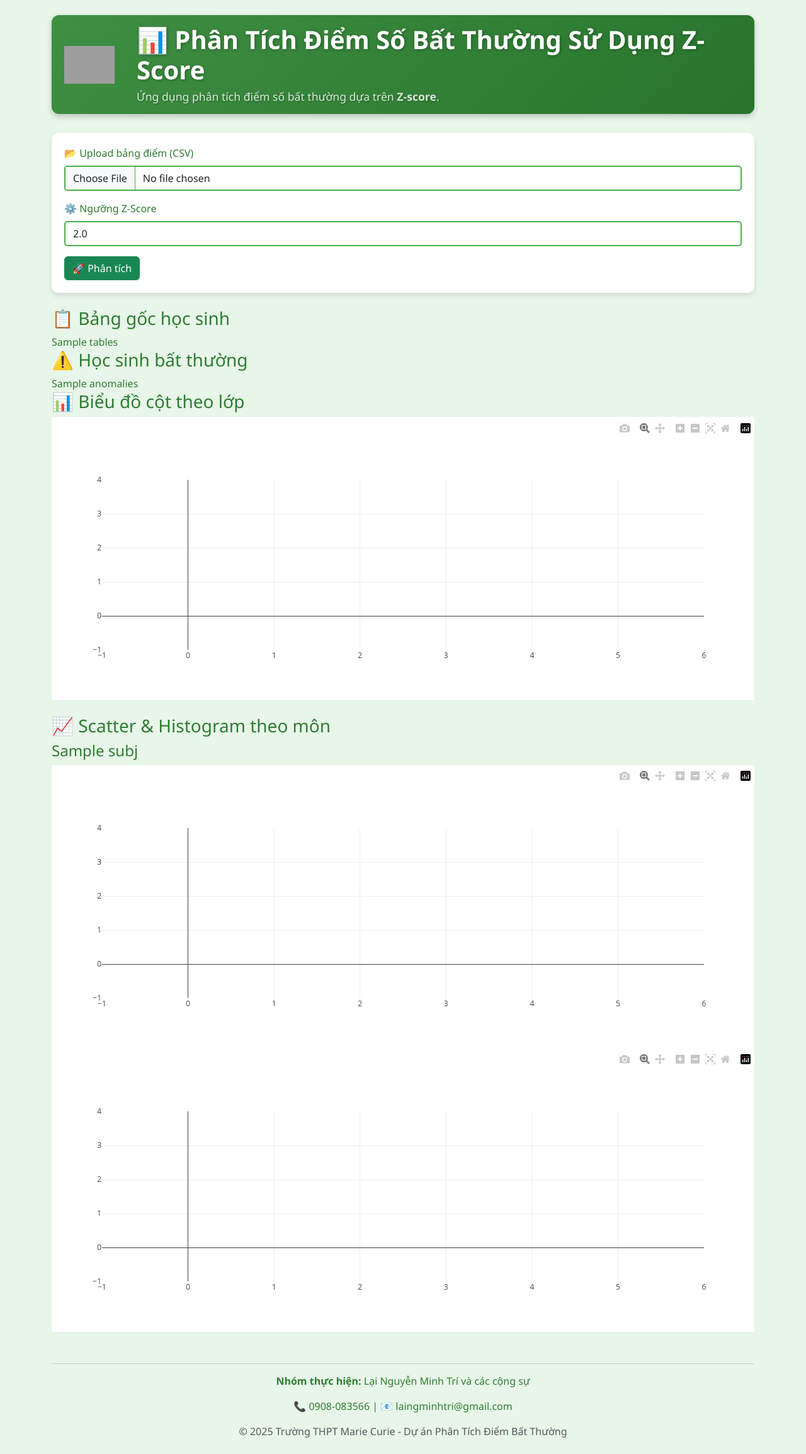
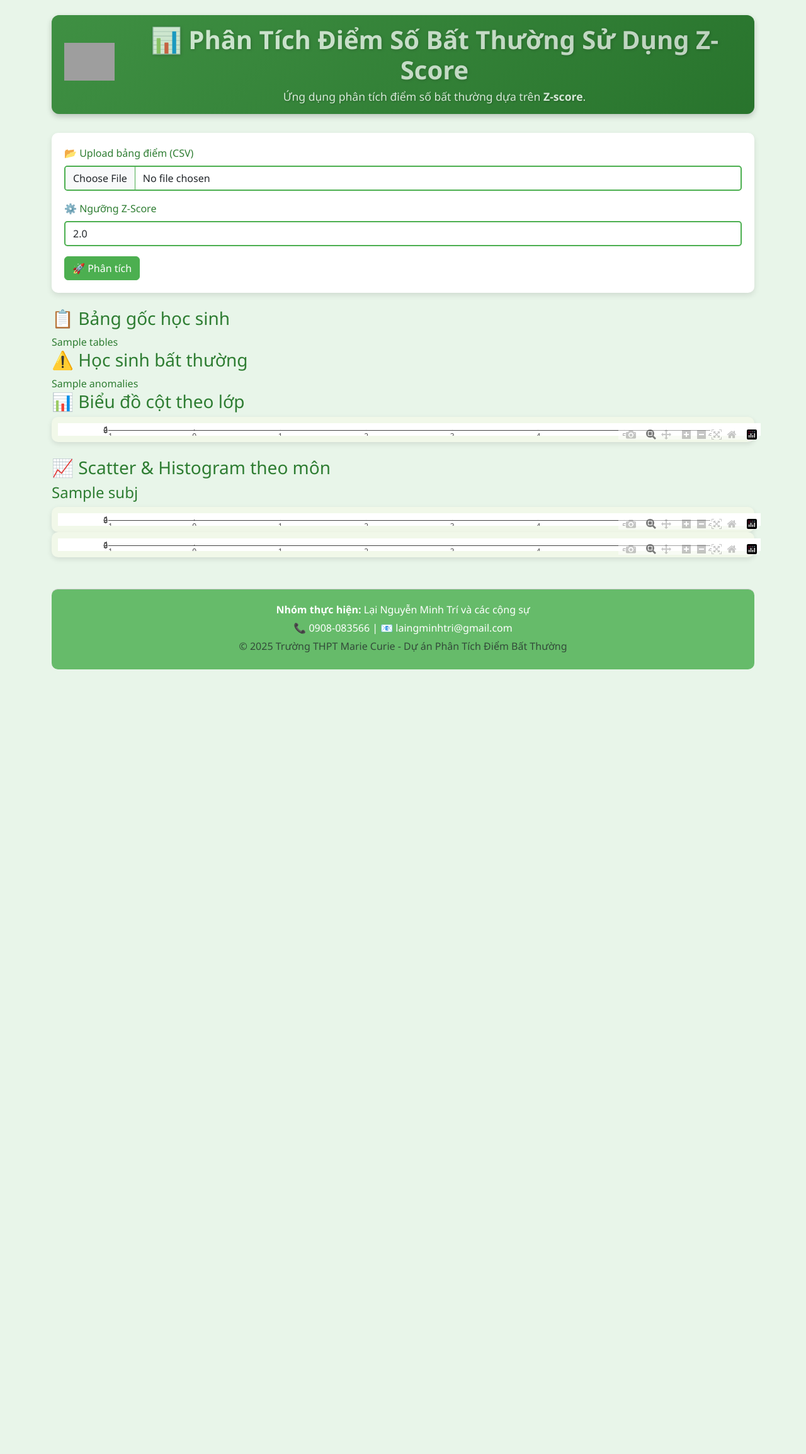
Before and after one commit to minhtriizkooooo-sys/MT-Test_Z-Score, a Flask app: template templates/index.html in a window 1280 px wide. Shown: the whole page at 63% size. After the commit the page ends 1063 px from the top, so only its background shows below. Run offline with Flask 3, Linux system fonts and the light colour scheme; the template is opened without the code that fills it: most values are stand-ins (such as "Sample title", 1, 10 or a date in 2020); some libraries are stand-ins or nearby versions; grey boxes are pictures that could not be loaded.

Commit message:
Update style.css

```diff
--- a/static/style.css
+++ b/static/style.css
@@ -9,20 +9,31 @@ body {
 
 /* ===== Header Banner ===== */
 .header-banner {
-    display: flex;
-    align-items: center;
-    gap: 15px;
+    position: relative;
     background-color: #66bb6a; /* xanh lá banner */
     color: #ffffff;
-    padding: 15px 20px;
+    padding: 20px 15px;
     border-radius: 10px;
     margin-bottom: 20px;
+    text-align: center;
     box-shadow: 0 4px 12px rgba(0,0,0,0.25);
-    position: relative;
     overflow: hidden;
 }
 
-/* Gradient overlay */
+.header-banner h1 {
+    font-size: 2rem;
+    font-weight: 700;
+    text-shadow: 1px 1px 5px rgba(0,0,0,0.3);
+    margin-bottom: 0.5rem;
+}
+
+.header-banner p {
+    font-size: 1rem;
+    color: #e8f5e9;
+    text-shadow: 1px 1px 3px rgba(0,0,0,0.3);
+}
+
+/* Optional background gradient for Castorice theme */
 .header-banner::before {
     content: '';
     position: absolute;
@@ -32,32 +43,12 @@ body {
     border-radius: 10px;
 }
 
-/* Logo */
+/* Make logo above gradient */
 .header-banner img {
     position: relative;
     z-index: 1;
-    max-width: 80px; /* nhỏ hơn trước */
-    height: auto;
-}
-
-/* Title */
-.header-banner h1 {
-    font-size: 2.2rem;
-    font-weight: 700;
-    text-shadow: 1px 1px 5px rgba(0,0,0,0.3);
-    margin: 0;
-    position: relative;
-    z-index: 1;
-}
-
-/* Subtitle / banner description */
-.header-banner p {
-    font-size: 1rem;
-    color: #e8f5e9;
-    text-shadow: 1px 1px 3px rgba(0,0,0,0.3);
-    margin: 0;
-    position: relative;
-    z-index: 1;
+    max-width: 120px;
+    margin-bottom: 10px;
 }
 
 /* ===== Forms ===== */
@@ -69,10 +60,81 @@ form {
 }
 
 /* Inputs */
-input.form-control {
+input.form-control, select.form-control {
     border: 2px solid #4caf50;
     border-radius: 5px;
 }
 
-input.form-control:focus {
-    border-colo
+input.form-control:focus, select.form-control:focus {
+    border-color: #2e7d32;
+    box-shadow: 0 0 5px rgba(46,125,50,0.5);
+}
+
+/* Buttons */
+.btn-success {
+    background-color: #4caf50;
+    border-color: #4caf50;
+    transition: all 0.3s ease;
+}
+
+.btn-success:hover {
+    background-color: #2e7d32;
+    border-color: #2e7d32;
+}
+
+/* Tables */
+table.table {
+    border-radius: 8px;
+    overflow: hidden;
+    box-shadow: 0 3px 8px rgba(0,0,0,0.15);
+}
+
+/* Table headers */
+table.table th {
+    background-color: #4caf50;
+    color: #fff;
+    text-align: center;
+}
+
+/* Table cells */
+table.table td {
+    text-align: center;
+}
+
+/* Anomalies table highlight */
+table.table-bordered td {
+    font-weight: bold;
+}
+
+/* ===== Footer ===== */
+footer {
+    margin-top: 50px;
+    padding: 20px;
+    background-color: #66bb6a !important; /* bắt buộc xanh lá */
+    color: #fff;
+    border-radius: 10px;
+    text-align: center;
+}
+
+footer p {
+    margin: 5px 0;
+}
+
+/* ===== Charts ===== */
+#bar_chart, [id^="scatter_"], [id^="hist_"] {
+    background-color: #f1f8e9;
+    border-radius: 10px;
+    padding: 10px;
+    box-shadow: 0 3px 8px rgba(0,0,0,0.1);
+}
+
+/* Responsive adjustments */
+@media (max-width: 768px) {
+    .header-banner h1 {
+        font-size: 1.5rem;
+    }
+
+    .header-banner p {
+        font-size: 0.9rem;
+    }
+}
```
